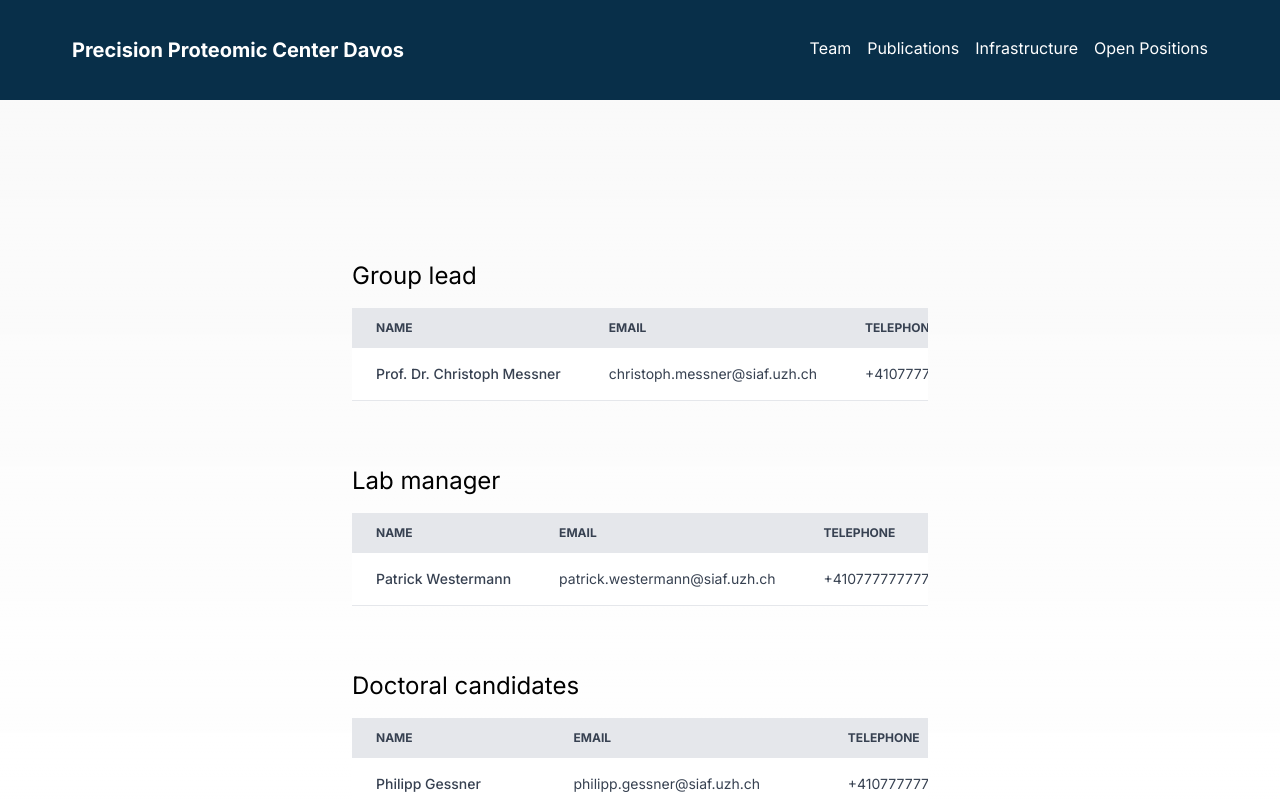
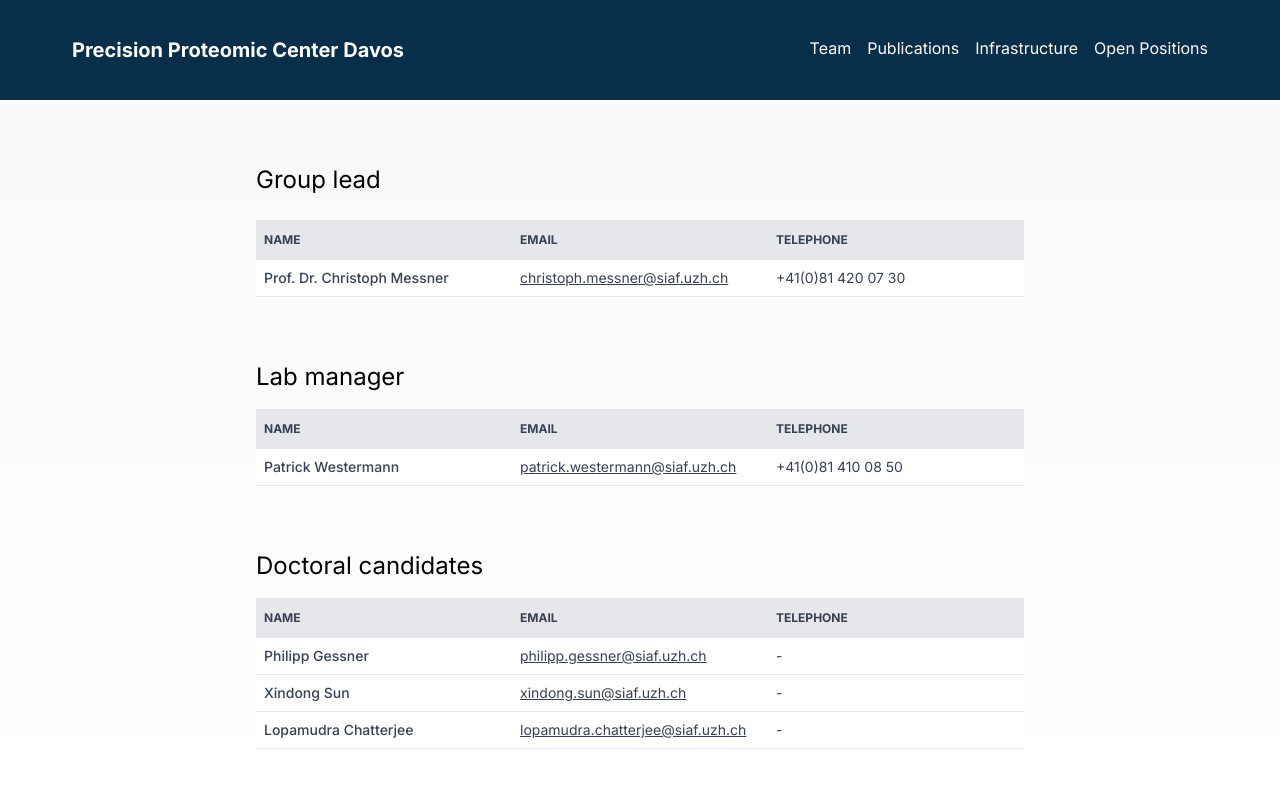
Before and after one commit to Proteomics-Center-SIAF-UZH/ppcdavos, a Next.js app: page /team in a window 1280 px wide. Shown: the top 800 px of the page. Built offline with nearby package versions, Linux system fonts and the light colour scheme.

Commit message:
feat: make team page responsive

```diff
--- a/src/app/components/footer/AddressAndContact.tsx
+++ b/src/app/components/footer/AddressAndContact.tsx
@@ -16,7 +16,7 @@
                     </a>
                 </p>
                 <p>
-                    <a href="mailto:christoph.messner@siaf.uzh.ch">Contact us via Email</a>
+                    <a href="mailto:christoph.messner@siaf.uzh.ch" className="email">Contact us via Email</a>
                 </p>
             </div>
         </div>
--- a/src/app/components/footer/Footer.tsx
+++ b/src/app/components/footer/Footer.tsx
@@ -1,5 +1,3 @@
-import { FontAwesomeIcon } from '@fortawesome/react-fontawesome';
-import { faUser } from '@fortawesome/free-solid-svg-icons';
 import { AddressAndContact } from './AddressAndContact';
 
 const FooterColumn = ({
--- a/src/app/content/teamMembers.ts
+++ b/src/app/content/teamMembers.ts
@@ -5,7 +5,7 @@
     title: Title.PROFESSOR,
     image: "christoph.jpeg",
     email: "christoph.messner@siaf.uzh.ch",
-    telephone: "+410777777777",
+    telephone: "+41(0)81 420 07 30",
 };
 
 const PATRICK = {
@@ -13,7 +13,7 @@
     title: Title.LAB_MAMAGER,
     image: "patrick.jpeg",
     email: "patrick.westermann@siaf.uzh.ch",
-    telephone: "+410777777777",
+    telephone: "+41(0)81 410 08 50",
 };
 
 const PHILIPP = {
@@ -21,7 +21,7 @@
     title: Title.DOCTORAL_CANDIDATE,
     image: "philipp.jpeg",
     email: "philipp.gessner@siaf.uzh.ch",
-    telephone: "+410777777777",
+    telephone: undefined,
 };
 
 const XINDONG = {
@@ -29,7 +29,7 @@
     title: Title.DOCTORAL_CANDIDATE,
     image: "xindong.jpeg",
     email: "xindong.sun@siaf.uzh.ch",
-    telephone: "+410777777777",
+    telephone: undefined,
 };
 
 const LOPAMUDRA = {
@@ -37,7 +37,7 @@
     title: Title.DOCTORAL_CANDIDATE,
     image: "lopamudra.jpeg",
     email: "lopamudra.chatterjee@siaf.uzh.ch",
-    telephone: "+410777777777",
+    telephone: undefined,
 };
 
 export const TEAM_MEMBERS: Member[] = [
--- a/src/app/content/types.ts
+++ b/src/app/content/types.ts
@@ -9,7 +9,7 @@
   title: Title;
   image: string;
   email: string;
-  telephone: string;
+  telephone?: string;
 };
 
 export type Publication = {
--- a/src/app/globals.css
+++ b/src/app/globals.css
@@ -34,3 +34,7 @@
   width: 100px;
   height: 100px;
 }
+
+.email {
+  text-decoration: underline;
+}
--- a/src/app/team/MemberTable.tsx
+++ b/src/app/team/MemberTable.tsx
@@ -3,16 +3,16 @@
 export const MemberTable = ({ members }: { members: Member[] }) => {
   return (
     <div className="relative overflow-x-auto">
-      <table className="w-full text-sm text-left rtl:text-right text-gray-100 ">
+      <table className="w-full table-fixed text-sm text-left rtl:text-right text-gray-100">
         <thead className="text-xs text-gray-700 bg-gray-200 uppercase">
-          <tr>
-            <th scope="col" className="px-6 py-3 w-full w-4/10">
+          <tr >
+            <th scope="col" className="pl-2 py-3 w-5/10 text-wrap">
               Name
             </th>
-            <th scope="col" className="px-6 py-3 w-3/10">
+            <th scope="col" className="pl-2 py-3 w-3/10 text-wrap">
               Email
             </th>
-            <th scope="col" className="px-6 py-3 w-3/10">
+            <th scope="col" className="pl-2 py-3 w-2/10 text-wrap">
               Telephone
             </th>
           </tr>
@@ -23,14 +23,13 @@
               className="bg-white border-b border-b-gray-200 border-gray-700 text-gray-700"
               key={`member-${index}`}
             >
-              <th
-                scope="row"
-                className="px-6 py-4 font-medium whitespace-nowrap"
-              >
+              <td scope="row" className="pl-2 py-2 w-5/10 font-medium text-wrap">
                 {member.name}
-              </th>
-              <td className="px-6 py-4">{member.email}</td>
-              <td className="px-6 py-4">{member.telephone}</td>
+              </td>
+              <td scope='row' className="pl-2 py-2 w-3/10 break-words" >
+                <a href={`mailto:${member.email}`} className="email">{member.email}</a>
+              </td>
+              <td scope='row' className="pl-2 py-2 w-2/10 text-wrap">{member.telephone || '-'}</td>
             </tr>
           ))}
         </tbody>
--- a/src/app/team/page.tsx
+++ b/src/app/team/page.tsx
@@ -10,8 +10,8 @@
   );
 
   return (
-    <div className="p-24 space-y-16">
-      <div className="mb-16 space-y-4">
+    <div className="space-y-16">
+      <div className="mb-16 space-y-6">
         <h3 className="text-2xl">Group lead</h3>
         <MemberTable members={professors} />
       </div>
```
